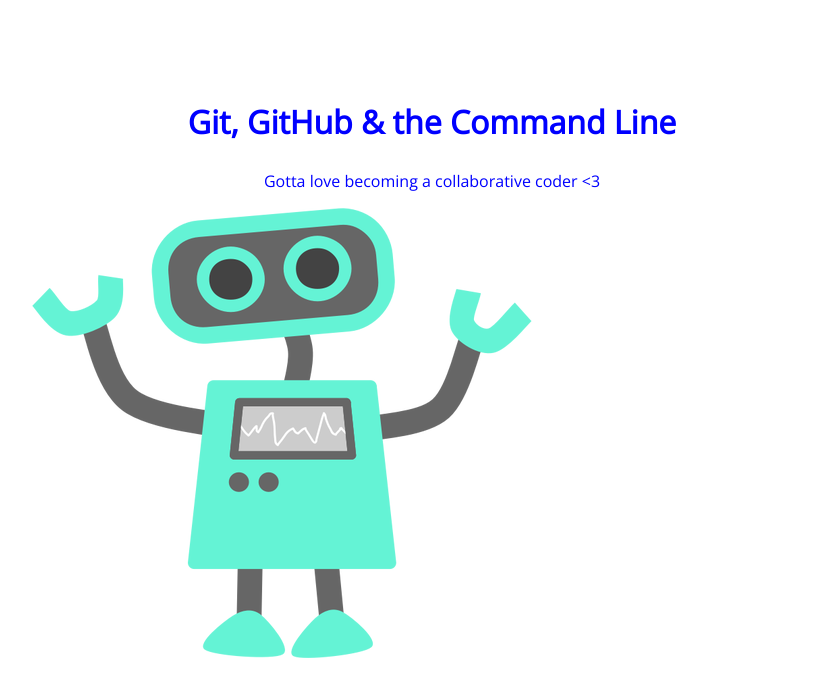
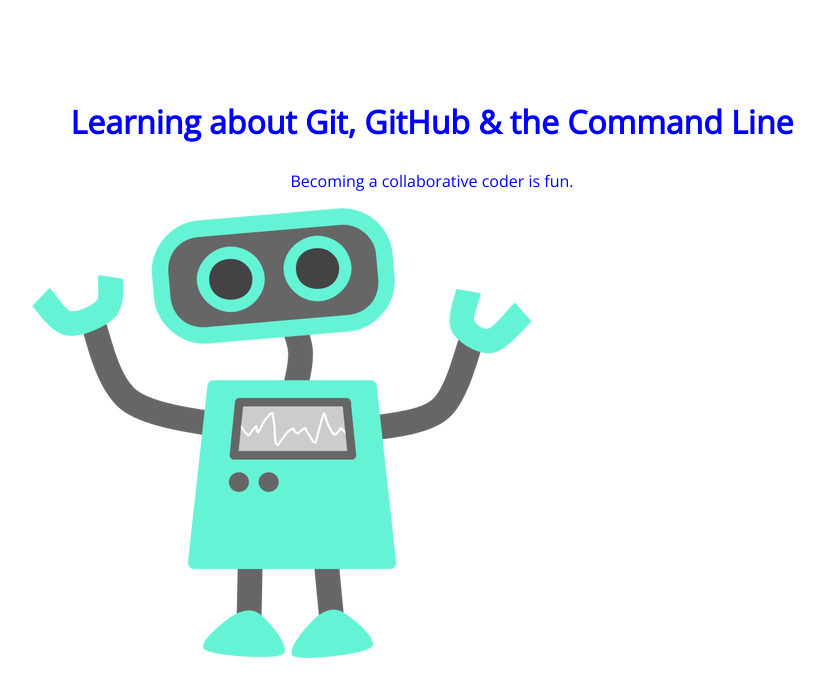
Before and after one commit to dcarty01/105-project, a plain HTML site: page index.html in a window 1280 px wide. Shown: the whole page, without its empty margins (208-1033 px from the left). Drawn offline with nearby package versions, Linux system fonts and the light colour scheme.

Commit message:
changed h1 and p tag

```diff
--- a/index.html
+++ b/index.html
@@ -8,8 +8,8 @@
 </head>
 <body>
 	<section>
-		<h1>Git, GitHub & the Command Line</h1>
-		<p>Gotta love becoming a collaborative coder <3</p>
+		<h1>Learning about Git, GitHub & the Command Line</h1>
+		<p>Becoming a collaborative coder is fun.</p>
 		<img src="img/happy-blue-robot.png">
 	</section>
 </body>
```
